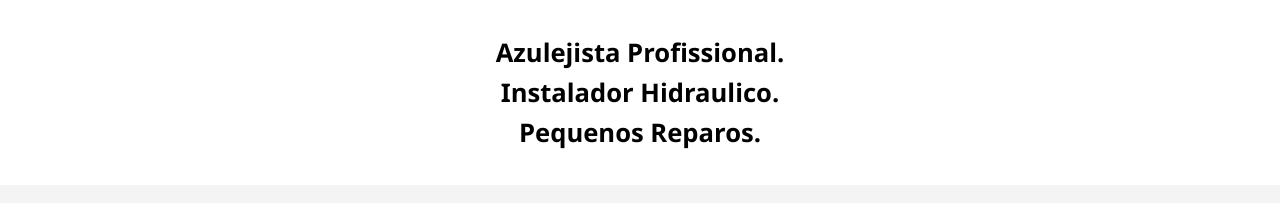
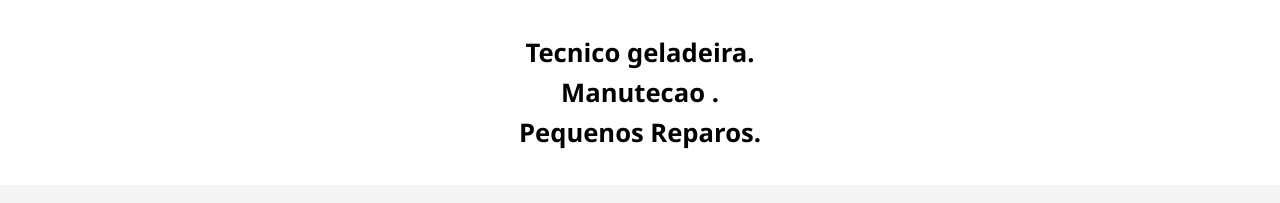
Before and after one commit to 9481A24/Consertogeladeira, a plain HTML site: page index.html in a window 1280 px wide. Shown: the top 203 px of the page. Drawn offline with Linux system fonts and the light colour scheme.

Commit message:
Update index.html

```diff
--- a/index.html
+++ b/index.html
@@ -103,10 +103,10 @@
 
   <header>
     <h1 style="font-size: 1.6em; font-weight: 600; color: #000; margin: 5px 0;">
-      Azulejista Profissional.
+      Tecnico geladeira.
     </h1>
     <p style="font-size: 1.6em; font-weight: 600; color: #000; margin: 5px 0;">
-      Instalador Hidraulico.
+      Manutecao .
     </p>
     <p style="font-size: 1.6em; font-weight: 600; color: #000; margin: 5px 0;">
       Pequenos Reparos.
```
